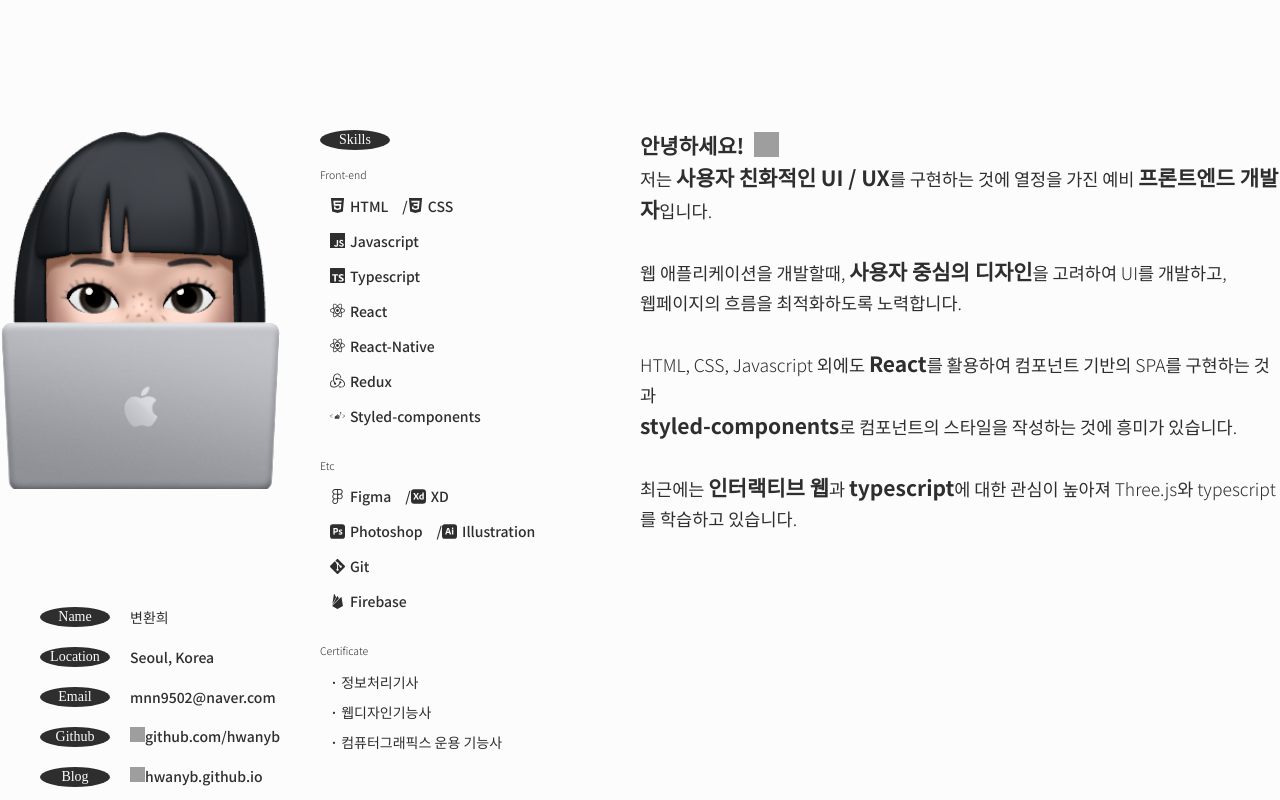
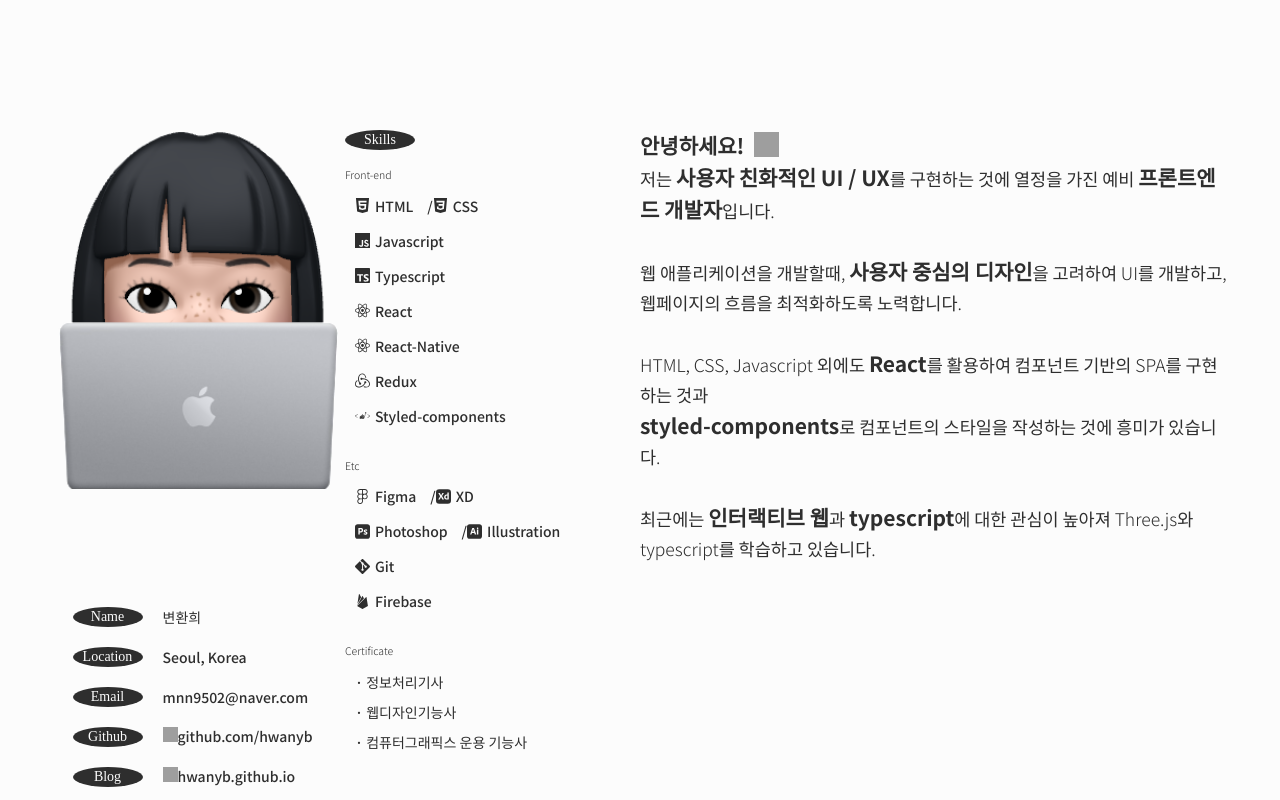
Before and after one commit to hwanyb/byunhwanhee-portfolio-2023, a React (Create React App) app: page / in a window 1280 px wide. Shown: the part 820-1620 px from the top of the page. Built offline with nearby package versions, Linux system fonts and the light colour scheme; grey boxes are pictures that could not be loaded; a web font is replaced by a local one.

Commit message:
Design : Edit css About.tsx

```diff
--- a/src/components/Home/About.tsx
+++ b/src/components/Home/About.tsx
@@ -6,6 +6,7 @@ import { RootState } from "../../modules";
 
 const Base = styled.div`
   height: 100%;
+  padding: 0 50px;
   display: grid;
   grid-template-columns: 1fr 1fr 2fr;
 `;
@@ -14,7 +15,11 @@ const Profile = styled.div`
   flex-direction: column;
   justify-content: space-between;
 `;
-const Photo = styled.div``;
+const Photo = styled.div`
+  display: flex;
+  flex-direction: column;
+  align-items: center;
+`;
 const PhotoImg = styled.img`
   width: 280px;
 `;
@@ -53,10 +58,11 @@ const InfoText = styled.p`
   font-size: ${(props) => props.theme.fontSize.base};
   font-weight: 500;
   line-height: 20px;
-  min-width: 150px;
+  min-width: 160px;
 `;
 const InfoLink = styled.a<{ isDarkMode: boolean }>`
-  min-width: 150px;
+text-align: left;
+  min-width: 160px;
   text-decoration: none;
   font-weight: 500;
   ${(props) =>
@@ -67,6 +73,9 @@ const InfoLink = styled.a<{ isDarkMode: boolean }>`
       : css`
           color: ${props.theme.colorLight.fontPrimary};
         `}
+        &:hover {
+          font-weight:700
+        }
 `;
 const Introduce = styled.div`
   & p {
@@ -127,8 +136,7 @@ const SkillSummary = styled.summary`
   display: flex;
   align-items: center;
   &:hover {
-  font-weight: 700;
-
+    font-weight: 700;
   }
 `;
 const SkillLogo = styled.svg<{ isDarkMode: boolean }>`
@@ -136,7 +144,10 @@ const SkillLogo = styled.svg<{ isDarkMode: boolean }>`
   height: 15px;
   line-height: 30px;
   margin-right: 5px;
-  fill: ${props => props.isDarkMode ? props.theme.colorDark.fontPrimary : props.theme.colorLight.fontPrimary};
+  fill: ${(props) =>
+    props.isDarkMode
+      ? props.theme.colorDark.fontPrimary
+      : props.theme.colorLight.fontPrimary};
 `;
 
 export default function About() {
```
